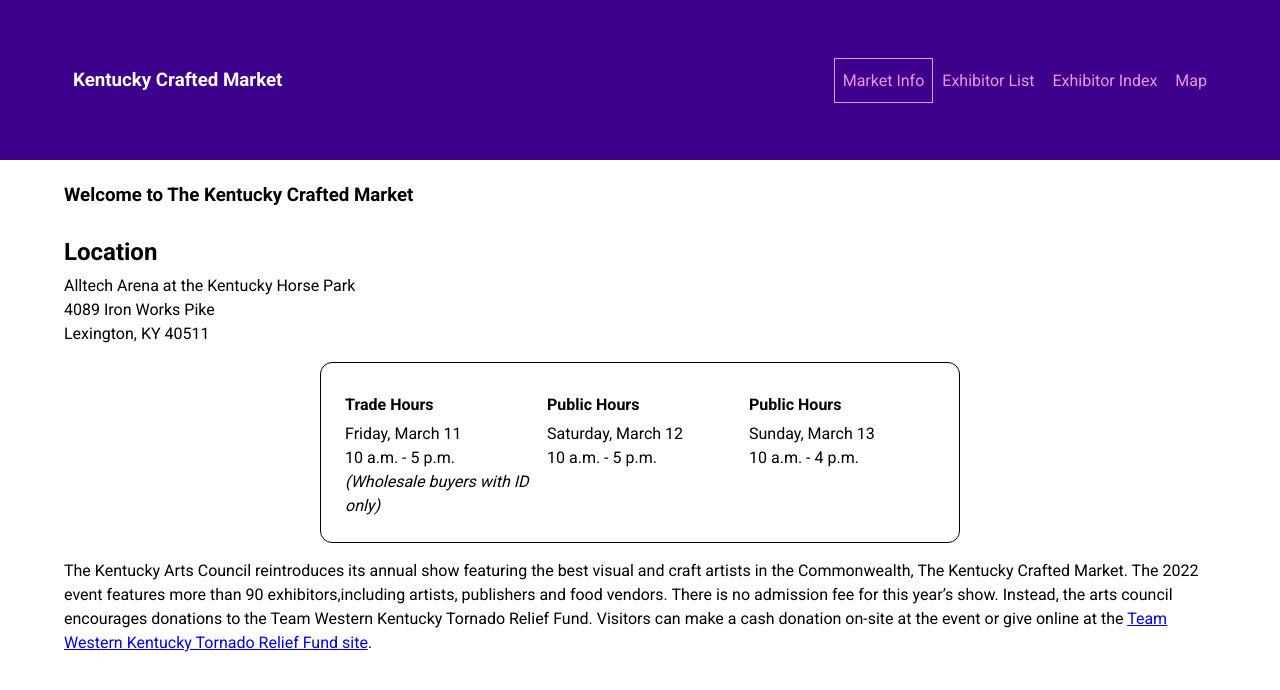
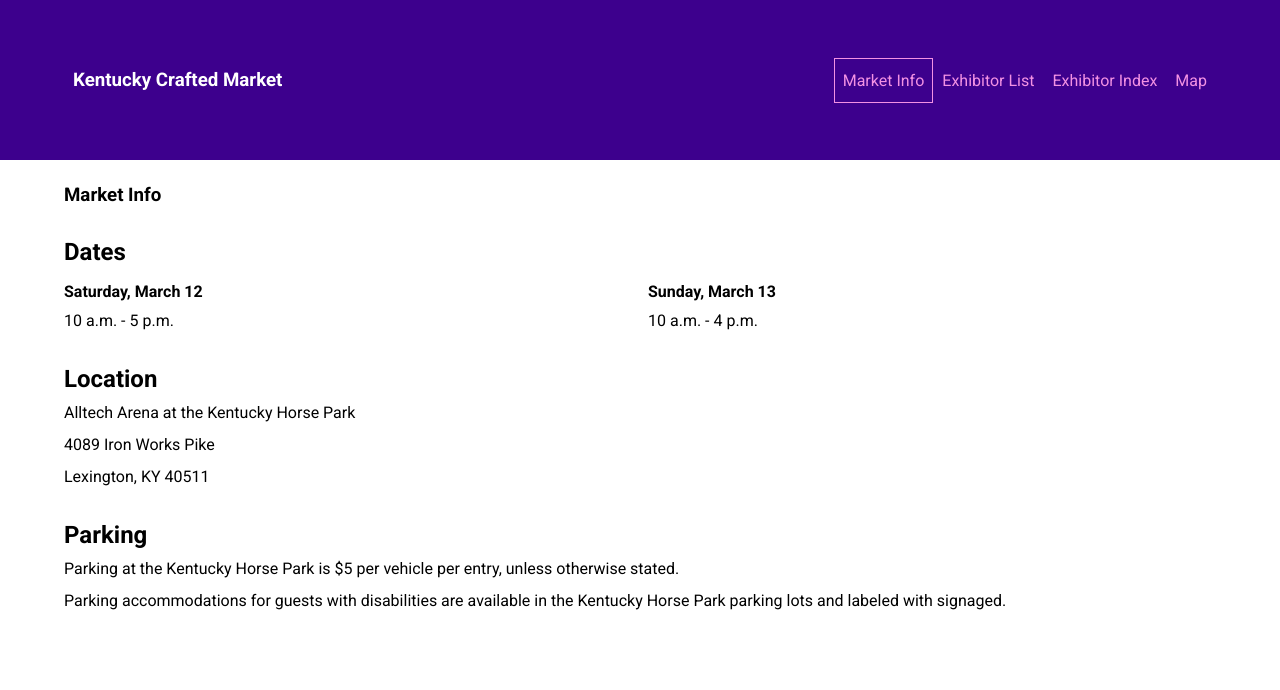
Before and after one commit to kyartscouncil/kac-test-001, a Vue app: page /info in a window 1280 px wide. Shown: the top 690 px of the page. Built offline with nearby package versions, Linux system fonts and the light colour scheme.

Commit message:
page updates, style updates

```diff
--- a/src/components/ui/BaseCard.vue
+++ b/src/components/ui/BaseCard.vue
@@ -9,7 +9,6 @@
 		border-radius: 12px;
 		border: 1px solid black;
 		padding: 1.5rem;
-		margin: 0rem auto;
 		max-width: 40rem;
 	}
 </style>
--- a/src/pages/information/EventInfo.vue
+++ b/src/pages/information/EventInfo.vue
@@ -1,47 +1,34 @@
 <template>
 	<section class="container grid-primary">
 		<div>
-			<h1>Welcome to The Kentucky Crafted Market</h1>
+			<h1>Market Info</h1>
 		</div>
+		<div>
+			<h2>Dates</h2>
 
+			<div class="grid-secondary">
+				<div>
+					<h3>Saturday, March 12</h3>
+					<p>10 a.m. - 5 p.m.</p>
+				</div>
+				<div>
+					<h3>Sunday, March 13</h3>
+					<p>10 a.m. - 4 p.m.</p>
+				</div>
+			</div>
+		</div>
 		<div>
 			<h2>Location</h2>
 			<p>Alltech Arena at the Kentucky Horse Park</p>
 			<p>4089 Iron Works Pike</p>
 			<p>Lexington, KY 40511</p>
 		</div>
-
-		<base-card>
-			<div class="grid-secondary">
-				<div>
-					<h3>Trade Hours</h3>
-					<p>Friday, March 11</p>
-					<p>10 a.m. - 5 p.m.</p>
-					<p><i>(Wholesale buyers with ID only)</i></p>
-				</div>
-				<div>
-					<h3>Public Hours</h3>
-					<p>Saturday, March 12</p>
-					<p>10 a.m. - 5 p.m.</p>
-				</div>
-				<div>
-					<h3>Public Hours</h3>
-					<p>Sunday, March 13</p>
-					<p>10 a.m. - 4 p.m.</p>
-				</div>
-			</div>
-		</base-card>
-
 		<div>
+			<h2>Parking</h2>
+			<p>Parking at the Kentucky Horse Park is $5 per vehicle per entry, unless otherwise stated.</p>
 			<p>
-				The Kentucky Arts Council reintroduces its annual show featuring the best visual and craft artists in the
-				Commonwealth, The Kentucky Crafted Market. The 2022 event features more than 90 exhibitors,including
-				artists, publishers and food vendors. There is no admission fee for this year’s show. Instead, the arts
-				council encourages donations to the Team Western Kentucky Tornado Relief Fund. Visitors can make a cash
-				donation on-site at the event or give online at the
-				<a href="https://secure.kentucky.gov/formservices/finance/WKYrelief" target="_blank"
-					>Team Western Kentucky Tornado Relief Fund site</a
-				>.
+				Parking accommodations for guests with disabilities are available in the Kentucky Horse Park parking lots
+				and labeled with signaged.
 			</p>
 		</div>
 	</section>
@@ -53,9 +40,6 @@
 		width: 90vw;
 	}
 
-	p {
-		line-height: 1.5rem;
-	}
 	section {
 		margin: 1rem auto;
 		padding: 1rem 0;
@@ -68,7 +52,7 @@
 	}
 	.grid-secondary {
 		display: grid;
-		grid-template-columns: 1fr 1fr 1fr;
+		grid-template-columns: 1fr 1fr;
 		row-gap: 1rem;
 		column-gap: 1rem;
 	}
--- a/src/pages/information/MarketWelcome.vue
+++ b/src/pages/information/MarketWelcome.vue
@@ -1 +1,41 @@
-<template>Welcome</template>
+<template>
+	<section class="container grid-primary">
+		<h1>Welcome to The Kentucky Crafted Market</h1>
+		<div>
+			<p>
+				The Kentucky Arts Council reintroduces its annual show featuring the best visual and craft artists in the
+				Commonwealth, The Kentucky Crafted Market. The 2022 event features more than 90 exhibitors,including
+				artists, publishers and food vendors. There is no admission fee for this year’s show. Instead, the arts
+				council encourages donations to the Team Western Kentucky Tornado Relief Fund. Visitors can make a cash
+				donation on-site at the event or give online at the
+				<a href="https://secure.kentucky.gov/formservices/finance/WKYrelief" target="_blank"
+					>Team Western Kentucky Tornado Relief Fund site</a
+				>.
+			</p>
+		</div>
+	</section>
+</template>
+
+<style scoped>
+	.container {
+		margin: 0 auto;
+		width: 90vw;
+	}
+
+	section {
+		margin: 1rem auto;
+		padding: 1rem 0;
+	}
+	.grid-primary {
+		display: grid;
+		grid-template-columns: 1fr;
+		row-gap: 1rem;
+		column-gap: 1rem;
+	}
+	.grid-secondary {
+		display: grid;
+		grid-template-columns: 1fr 1fr;
+		row-gap: 1rem;
+		column-gap: 1rem;
+	}
+</style>
--- a/src/style/style.css
+++ b/src/style/style.css
@@ -6,8 +6,9 @@
 }
 
 p {
-   font-size: 1rem;
-   margin: 0;
+	font-size: 1rem;
+	margin: 0rem 0rem .5rem 0rem;
+	line-height: 1.5rem;
 }
 
 h2 {
```
